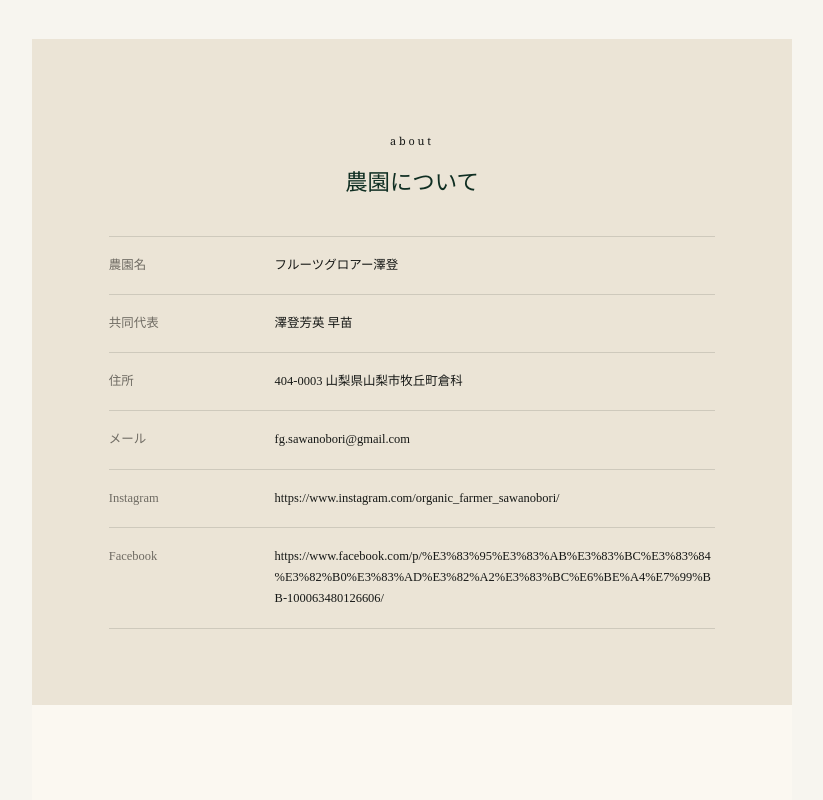
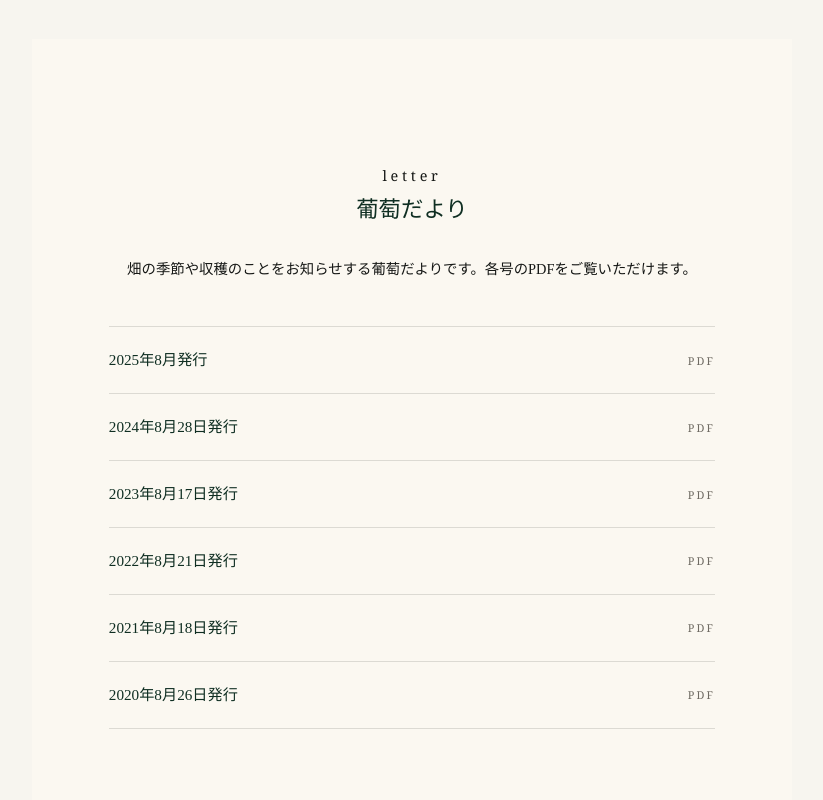
Before and after one commit to shunmum/yoshiaki, a Next.js app: page / in a window 1280 px wide. Shown: the part 6860-7660 px from the top of the page, without its empty margins (228-1051 px from the left). Built offline with nearby package versions, Linux system fonts and the light colour scheme.

Commit message:
Add grape letter section

```diff
--- a/app/globals.css
+++ b/app/globals.css
@@ -449,16 +449,63 @@ dd,
   background: var(--paper-deep);
 }
 
+.letterSection {
+  display: grid;
+  gap: 40px;
+  padding: 94px 28px 76px;
+  background: #fbf8f1;
+}
+
+.letterIntro {
+  text-align: center;
+}
+
 .aboutIntro {
   text-align: center;
 }
 
+.letterIntro h2,
 .aboutIntro h2 {
   margin: 0;
   color: var(--green);
   font-size: clamp(0.98rem, 3vw, 1.4rem);
   font-weight: 400;
   line-height: 1.5;
+}
+
+.letterIntro p {
+  margin: 26px auto 0;
+  max-width: 36rem;
+  font-size: 0.9rem;
+  line-height: 2.35;
+}
+
+.letterList {
+  display: grid;
+  gap: 0;
+  border-top: 1px solid var(--line);
+}
+
+.letterItem {
+  display: grid;
+  grid-template-columns: minmax(0, 1fr) auto;
+  gap: 18px;
+  align-items: center;
+  padding: 20px 0;
+  border-bottom: 1px solid var(--line);
+  color: var(--green);
+}
+
+.letterItem span {
+  font-size: 0.95rem;
+  line-height: 1.7;
+}
+
+.letterItem small {
+  font-family: Georgia, "Times New Roman", serif;
+  font-size: 0.68rem;
+  letter-spacing: 0.2em;
+  color: var(--muted);
 }
 
 .aboutList {
@@ -548,6 +595,7 @@ footer p {
   .textImage,
   .quietStatement,
   .productsSection,
+  .letterSection,
   .aboutSection,
   .contactSection,
   footer {
@@ -591,6 +639,7 @@ footer p {
     margin: 0 auto;
   }
 
+  .letterSection,
   .aboutSection {
     max-width: 760px;
     margin: 0 auto;
--- a/app/page.tsx
+++ b/app/page.tsx
@@ -157,6 +157,24 @@ export default function Home() {
                 ))}
               </div>
             </section>
+          ))}
+        </div>
+      </section>
+
+      <section className="letterSection" id="grape-letter">
+        <div className="letterIntro">
+          <p className="eyebrow">Letter</p>
+          <h2>葡萄だより</h2>
+          <p>
+            畑の季節や収穫のことをお知らせする葡萄だよりです。各号のPDFをご覧いただけます。
+          </p>
+        </div>
+        <div className="letterList" aria-label="葡萄だよりPDF一覧">
+          {siteConfig.grapeLetters.map((letter) => (
+            <a href={letter.href} className="letterItem" key={letter.label} target="_blank" rel="noreferrer">
+              <span>{letter.label}</span>
+              <small>PDF</small>
+            </a>
           ))}
         </div>
       </section>
--- a/config/site.ts
+++ b/config/site.ts
@@ -17,6 +17,32 @@ export const siteConfig = {
     facebook:
       "https://www.facebook.com/p/%E3%83%95%E3%83%AB%E3%83%BC%E3%83%84%E3%82%B0%E3%83%AD%E3%82%A2%E3%83%BC%E6%BE%A4%E7%99%BB-100063480126606/"
   },
+  grapeLetters: [
+    {
+      label: "2025年8月発行",
+      href: "/pdfs/grape-letter-2025.pdf"
+    },
+    {
+      label: "2024年8月28日発行",
+      href: "/pdfs/grape-letter-2024.pdf"
+    },
+    {
+      label: "2023年8月17日発行",
+      href: "/pdfs/grape-letter-2023.pdf"
+    },
+    {
+      label: "2022年8月21日発行",
+      href: "/pdfs/grape-letter-2022.pdf"
+    },
+    {
+      label: "2021年8月18日発行",
+      href: "/pdfs/grape-letter-2021.pdf"
+    },
+    {
+      label: "2020年8月26日発行",
+      href: "/pdfs/grape-letter-2020.pdf"
+    }
+  ],
   images: {
     hero:
       "https://images.unsplash.com/photo-1769967190366-1deaf0c78568?auto=format&fit=crop&w=1800&q=85",
```
Also changed, not shown: 1 other file (tests, documents, lock files or other folders).
